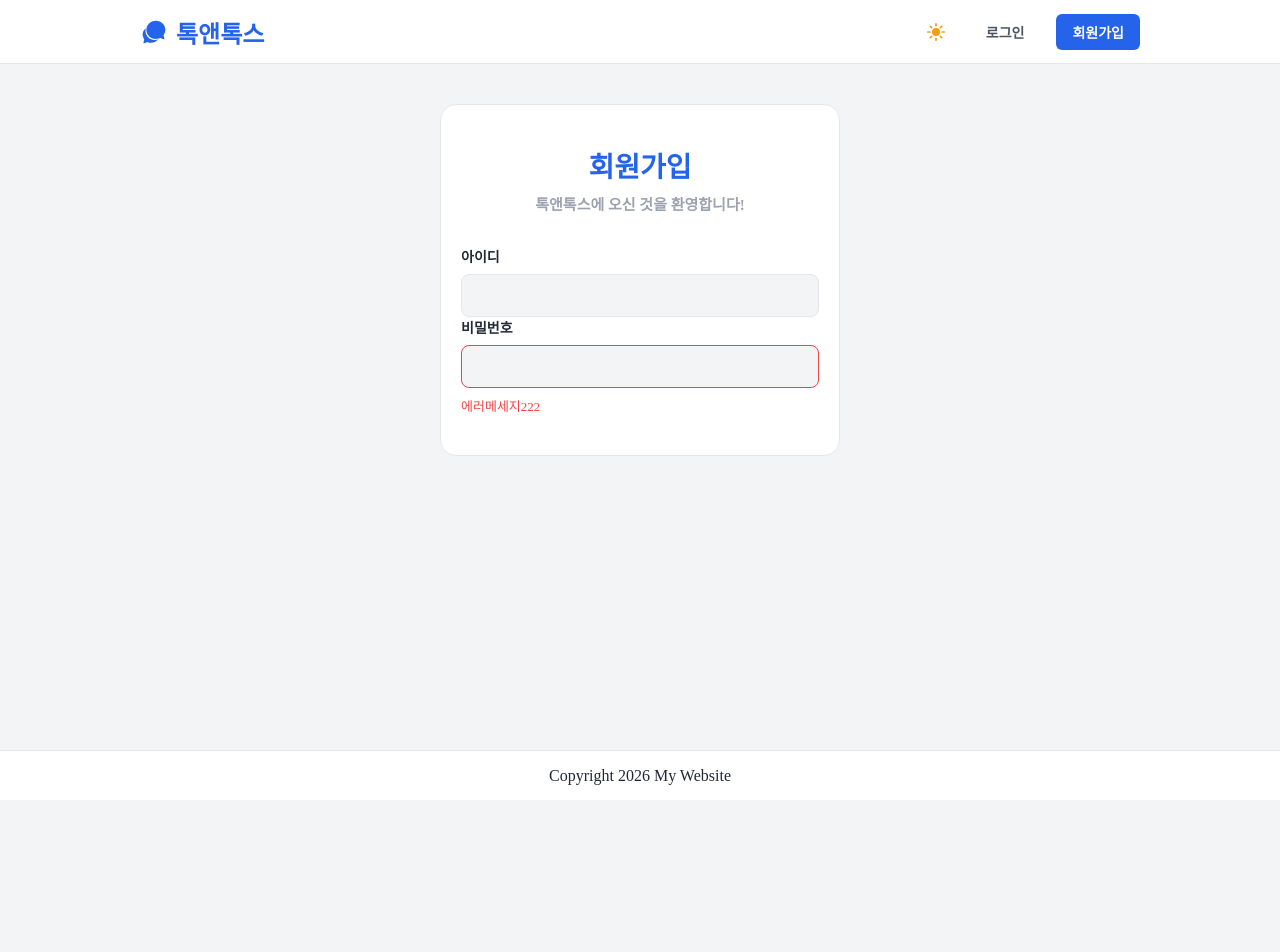
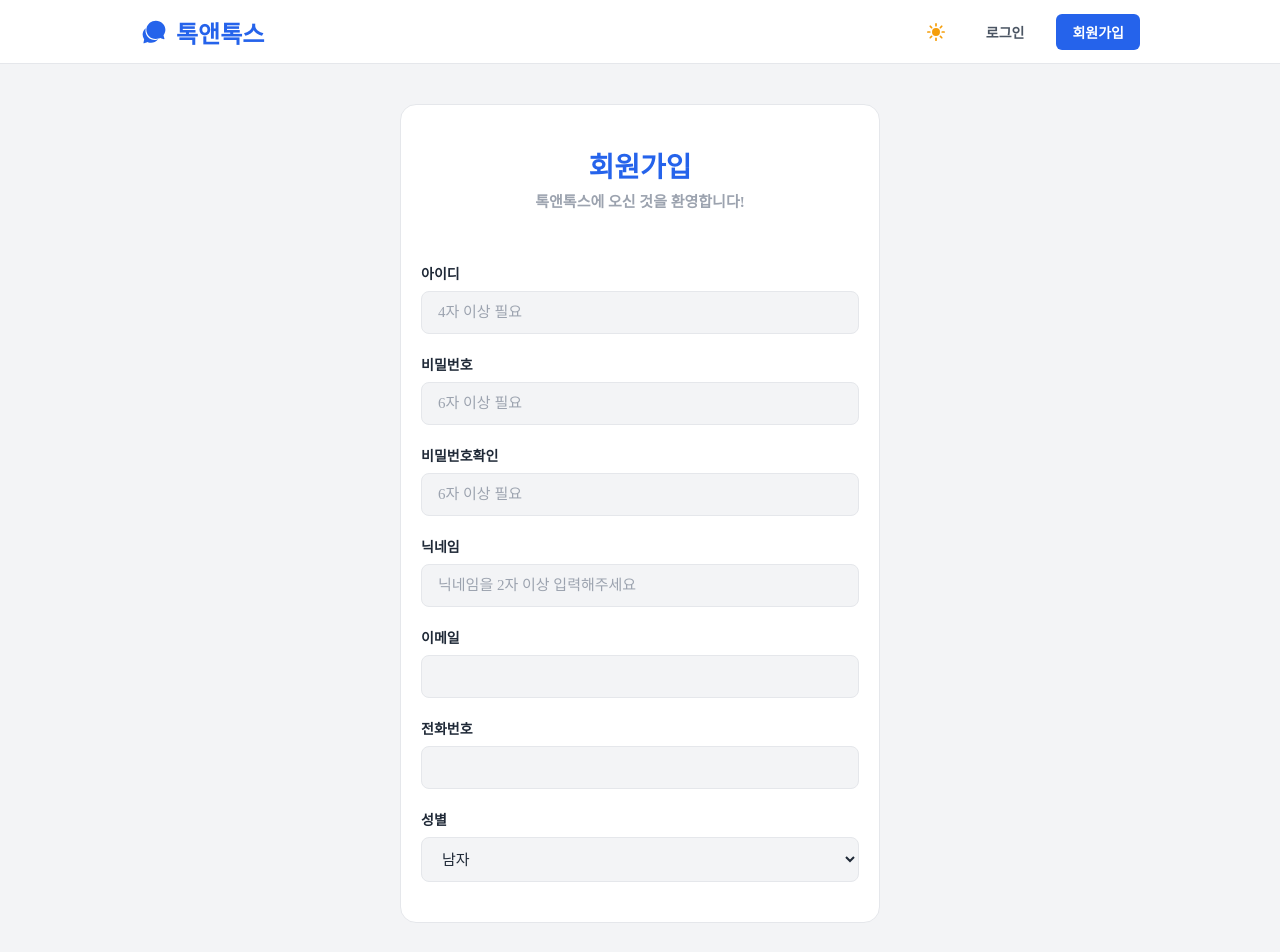
Before and after one commit to Drtr92/lecture-forum-frontend, a React (Vite) app: page /auth/signup in a window 1280 px wide. Shown: the top 952 px of the page. Before the commit the page ends 800 px from the top, so only its background shows below. Built offline with nearby package versions, Linux system fonts and the light colour scheme.

Commit message:
공통 컴포넌트 selectGroup 작성

```diff
--- a/package.json
+++ b/package.json
@@ -10,6 +10,7 @@
     "preview": "vite preview"
   },
   "dependencies": {
+    "@hookform/resolvers": "^7.0.9",
     "react": "^19.3.1",
     "react-dom": "^19.3.1",
     "react-hook-form": "^7.92.0",
--- /dev/null
+++ b/src/components/common/group/Group.tsx
@@ -0,0 +1,19 @@
+import styled from "styled-components";
+
+export const Group = styled.div`
+    display: flex;
+    flex-direction: column;
+    gap: 8px;
+`;
+
+export const Label = styled.label`
+    font-size: 14px;
+    font-weight: 800;
+    color: ${props => props.theme.color.text.default};
+`;
+
+export const ErrorMessage = styled.span`
+    font-size: 13px;
+    color: ${props => props.theme.color.error};
+    font-weight: 500;
+`;
--- a/src/components/common/input/Input.tsx
+++ b/src/components/common/input/Input.tsx
@@ -4,7 +4,8 @@ const Input = styled.input<{ $errorMessage?: string }>`
     width: 100%;
     padding: 12px 16px;
     background-color: ${props => props.theme.color.background.default};
-    border: 1px solid ${props => props.$errorMessage ? props.theme.color.error : props.theme.color.divider};
+    border: 1px solid
+        ${props => (props.$errorMessage ? props.theme.color.error : props.theme.color.divider)};
     border-radius: 8px;
     font-size: 15px;
     color: ${props => props.theme.color.text.default};
--- a/src/components/common/input/InputGroup.tsx
+++ b/src/components/common/input/InputGroup.tsx
@@ -1,25 +1,7 @@
-import styled from "styled-components";
-import Input from "./Input.tsx";
 import type { InputHTMLAttributes } from "react";
 import type { UseFormRegisterReturn } from "react-hook-form";
-
-const StyledInputGroup = styled.div`
-    display: flex;
-    flex-direction: column;
-    gap: 8px;
-`;
-
-const Label = styled.label`
-    font-size: 14px;
-    font-weight: 800;
-    color: ${props => props.theme.color.text.default};
-`;
-
-const ErrorMessage = styled.span`
-    font-size: 13px;
-    color: ${props => props.theme.color.error};
-    font-weight: 500;
-`;
+import Input from "./Input.tsx";
+import { ErrorMessage, Group, Label } from "../group/Group.tsx";
 
 interface Props extends InputHTMLAttributes<HTMLInputElement> {
     label?: string;
@@ -30,11 +12,11 @@ interface Props extends InputHTMLAttributes<HTMLInputElement> {
 
 function InputGroup({ label, errorMessage, registerObj, id, ...x }: Props) {
     return (
-        <StyledInputGroup>
+        <Group>
             {label && <Label htmlFor={id}>{label}</Label>}
             <Input id={id} $errorMessage={errorMessage} {...registerObj} {...x} />
             {errorMessage && <ErrorMessage>{errorMessage}</ErrorMessage>}
-        </StyledInputGroup>
+        </Group>
     );
 }
 
--- /dev/null
+++ b/src/components/common/select/Select.tsx
@@ -0,0 +1,23 @@
+import styled from "styled-components";
+
+const Select = styled.select<{ $errorMessage?:string }>`
+    width: 100%;
+    padding: 12px 16px;
+    background-color: ${props => props.theme.color.background.default};
+    border: 1px solid
+        ${props => (props.$errorMessage ? props.theme.color.error : props.theme.color.divider)};
+    border-radius: 8px;
+    font-size: 15px;
+    color: ${props => props.theme.color.text.default};
+    transition: all 0.5s;
+
+    &::placeholder {
+        color: ${props => props.theme.color.text.disabled};
+    }
+
+    &:focus {
+        border-color: ${props => props.theme.color.primary};
+    }
+`;
+
+export default Select;
--- /dev/null
+++ b/src/components/common/select/SelectGroup.tsx
@@ -0,0 +1,36 @@
+import { ErrorMessage, Group, Label } from "../group/Group.tsx";
+import Select from "./Select.tsx";
+import type { UseFormRegisterReturn } from "react-hook-form";
+import type { SelectHTMLAttributes } from "react";
+
+export type OptionType = {
+    text: string;
+    value: string;
+    selected?: boolean;
+};
+
+interface Props extends SelectHTMLAttributes<HTMLSelectElement> {
+    label?: string;
+    errorMessage?: string;
+    id?: string;
+    registerObj?: UseFormRegisterReturn;
+    options: OptionType[];
+}
+
+function SelectGroup({ label, errorMessage, id, registerObj, options, ...x }: Props) {
+    return (
+        <Group>
+            {label && <Label>{label}</Label>}
+            <Select id={id} $errorMessage={errorMessage} {...registerObj} {...x}>
+                {options.map((option, index) => (
+                    <option key={index} value={option.value} selected={option.selected}>
+                        {option.text}
+                    </option>
+                ))}
+            </Select>
+            {errorMessage && <ErrorMessage>{errorMessage}</ErrorMessage>}
+        </Group>
+    );
+}
+
+export default SelectGroup;
--- a/src/pages/auth/signup/SignUpPage.tsx
+++ b/src/pages/auth/signup/SignUpPage.tsx
@@ -1,6 +1,10 @@
 import styled from "styled-components";
 import InputGroup from "../../../components/common/input/InputGroup.tsx";
 import { useForm } from "react-hook-form";
+import { type CreateUserInputType, createUserSchema } from "../../../schemas/auth/signUpSchema.ts";
+import { zodResolver } from "@hookform/resolvers/zod";
+import SelectGroup, { type OptionType } from "../../../components/common/select/SelectGroup.tsx";
+import { GenderType } from "../../../types/user.type.ts";
 
 const AuthContainer = styled.div`
     display: flex;
@@ -10,19 +14,22 @@ const AuthContainer = styled.div`
 
 const AuthFormCard = styled.form`
     width: 100%;
-    max-width: 400px;
+    max-width: 480px;
     background-color: ${props => props.theme.color.background.paper};
     border-radius: 16px;
     border: 1px solid ${props => props.theme.color.divider};
     padding: 40px 20px;
+    display: flex;
+    flex-direction: column;
+    gap: 20px;
 `;
 
 const AuthTitle = styled.h1`
     font-size: 28px;
     font-weight: 800;
     color: ${props => props.theme.color.primary};
-    margin-bottom: 8px;
     text-align: center;
+    margin-bottom: -15px;
 `;
 
 const AuthSubTitle = styled.h6`
@@ -32,26 +39,77 @@ const AuthSubTitle = styled.h6`
     margin-bottom: 32px;
 `;
 
-type SignUpInput = {
-    username: string;
-    password: string;
-    nickname: string;
-};
-
 function SignUpPage() {
     const {
         register,
         handleSubmit,
         formState: { errors },
-    } = useForm<SignUpInput>();
+    } = useForm<CreateUserInputType>({
+        resolver: zodResolver(createUserSchema), // react-hook-form과 zod 연결
+        mode: "onBlur", // 언제 검증할 것인가를 정하는 옵션
+    });
+
+    const options: OptionType[] = [
+        { text: "남자", value: GenderType.MALE },
+        { text: "여자", value: GenderType.FEMALE },
+    ];
 
     return (
         <AuthContainer>
             <AuthFormCard>
                 <AuthTitle>회원가입</AuthTitle>
                 <AuthSubTitle>톡앤톡스에 오신 것을 환영합니다!</AuthSubTitle>
-                <InputGroup label={"아이디"} registerObj={register("username")} />
-                <InputGroup label={"비밀번호"} errorMessage={"에러메세지222"} type={"password"} />
+                <InputGroup
+                    label={"아이디"}
+                    id={"username"}
+                    errorMessage={errors.username?.message}
+                    registerObj={register("username")}
+                    placeholder={"4자 이상 필요"}
+                />
+                <InputGroup
+                    label={"비밀번호"}
+                    id={"password"}
+                    errorMessage={errors.password?.message}
+                    registerObj={register("password")}
+                    type={"password"}
+                    placeholder={"6자 이상 필요"}
+                />
+                <InputGroup
+                    label={"비밀번호확인"}
+                    id={"confirmPassword"}
+                    errorMessage={errors.confirmPassword?.message}
+                    registerObj={register("confirmPassword")}
+                    type={"password"}
+                    placeholder={"6자 이상 필요"}
+                />
+                <InputGroup
+                    label={"닉네임"}
+                    id={"nickname"}
+                    errorMessage={errors.nickname?.message}
+                    registerObj={register("nickname")}
+                    placeholder={"닉네임을 2자 이상 입력해주세요"}
+                />
+                <InputGroup
+                    label={"이메일"}
+                    id={"email"}
+                    errorMessage={errors.email?.message}
+                    registerObj={register("email")}
+                    type={"email"}
+                />
+                <InputGroup
+                    label={"전화번호"}
+                    id={"phoneNumber"}
+                    errorMessage={errors.phoneNumber?.message}
+                    registerObj={register("phoneNumber")}
+                    type={"tel"}
+                />
+                <SelectGroup
+                    label={"성별"}
+                    id={"gender"}
+                    errorMessage={errors.gender?.message}
+                    registerObj={register("gender")}
+                    options={options}
+                />
             </AuthFormCard>
         </AuthContainer>
     );
--- /dev/null
+++ b/src/schemas/auth/signUpSchema.ts
@@ -0,0 +1,22 @@
+import { z } from "zod";
+import { GenderType } from "../../types/user.type.ts";
+
+const phoneRegex = /^01([0|1|6|7|8|9])-?([0-9]{3,4})-?([0-9]{4})$/;
+
+// zod 패키지를 통해 검증할 Input값에 대한 객체모양 생성
+export const createUserSchema = z.object({
+    username: z.string().min(4, "아이디는 4자 이상 입렵해주세요."),
+    password: z.string().min(6, "비밀번호는 6자 이상 입력해주세요."),
+    confirmPassword: z.string().min(1, "비밀번호 확인을 입력해주세요."), // 비밀번호와 같은지는 다른 조건으로 처리하고
+    nickname: z
+        .string()
+        .min(2, "닉네임은 2글자 이상 입력해주세요.")
+        .max(10, "닉네임은 최대 10글자 까지 가능합니다."),
+    email: z.email("올바른 이메일 형식이 아닙니다."),
+    phoneNumber: z.string().regex(phoneRegex, "올바른 전화번호 형식이 아닙니다."),
+    gender: z.enum(GenderType),
+});
+
+// 위에서 만든 createUseSchema는 조건을 건 "객체"를 만들어내는 일이라,
+// 앞으로 다른 곳에서 사용할 수 있는 타입을 infer로 만들어냄
+export type CreateUserInputType = z.infer<typeof createUserSchema>;
--- /dev/null
+++ b/src/types/user.type.ts
@@ -0,0 +1,21 @@
+// Enum 타입
+// type ThemeType = "light" | "dark"' <- 유니온 타입을 사용하는 것과
+//                                       결과론적으로는 2개의 값만 저장할 수 있다는 점에서 같음
+// 내부적으로는 유니온 타입은 string 타입이 허용되어져 있는 상태이고
+// Enum 타입은 GenderType이라는 객체의 2개의 key(MALE, FEMALE)이 허용되어져 있는 상태
+// 이로써 개발자가 편하게 사용할 수 있는 점은, 자동완성을 지원해줌
+
+export const GenderType = {
+    MALE: "MALE",
+    FEMALE: "FEMALE",
+} as const;
+
+export type GenderType = (typeof GenderType)[keyof typeof GenderType];
+
+
+export const RoleType = {
+    USER: "USER",
+    ADMIN: "ADMIN",
+} as const;
+
+export type RoleType = (typeof RoleType)[keyof typeof RoleType];
```
Also changed, not shown: 1 other file (tests, documents, lock files or other folders).
